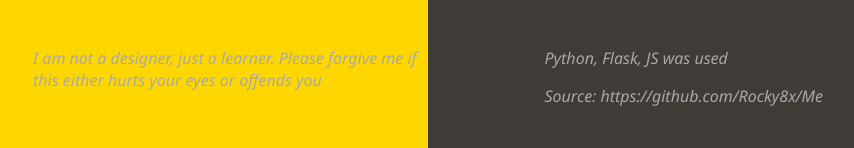
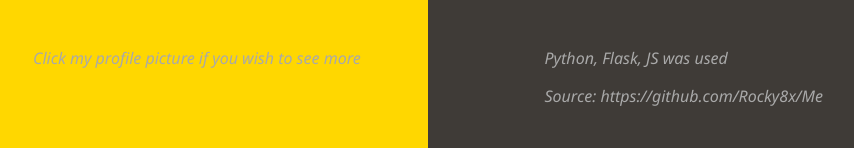
Before and after one commit to rocky0x4e/Me, a Python web app: template www/templates/home.html in a window 1280 px wide. Shown: the part 2377-2525 px from the top of the page, without its empty margins (212-1066 px from the left). Run offline with Jinja, Linux system fonts and the light colour scheme; the template is opened without the code that fills it, so the values that code supplies are empty.

Commit message:
change footer & sidebar text

```diff
--- a/www/templates/base.html
+++ b/www/templates/base.html
@@ -42,7 +42,7 @@
           >&times;</a
         >
         <p>
-          Thanks for visitting, this sidebar is for me only. Please ignore!!!
+          Thanks for visitting!!!
         </p>
       </div>
       <div class="sizebar_lower">
--- a/www/templates/home.html
+++ b/www/templates/home.html
@@ -18,8 +18,7 @@
 {% block footer %}
 <div class="footer_content">
     <div class="footer_left">
-        <p><em>I am not a designer, just a learner. Please forgive me if this either hurts your eyes or offends
-                you</em></p>
+        <p><em>Click my profile picture if you wish to see more</em></p>
     </div>
 
     <div class="footer_right">
```
